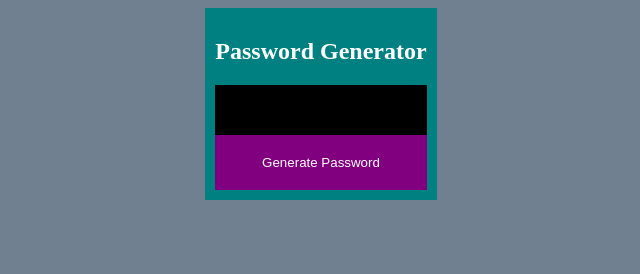
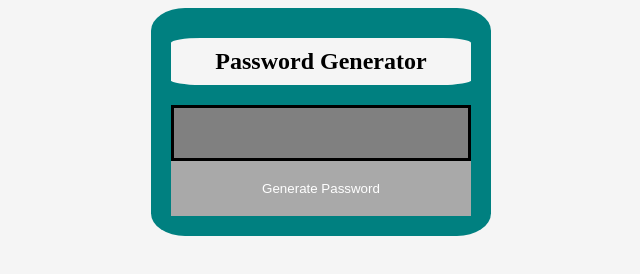
Before and after one commit to marimartin/password-generator, a plain HTML site: page index.html in a window 1280 px wide. Shown: the whole page, without its empty margins (319-959 px from the left). Drawn offline with Linux system fonts and the light colour scheme.

Commit message:
changed css and added commentary

```diff
--- a/style.css
+++ b/style.css
@@ -1,35 +1,49 @@
-* {
-  box-sizing: border-box;
-}
 
 body {
-  background-color: slategray;
+  background-color: whitesmoke;
   color: white;
   display: flex;
   flex-direction: column;
   align-items: center;
 }
 
+/* Title */
+h2 {
+  text-align: center;
+  background-color: whitesmoke;
+  color: black;
+  padding: 10px;
+  border-radius: 10%;
+}
+
+/* Main Container */
 .container {
   background-color: teal;
-  padding: 10px;
+  padding: 10px 20px 20px;
+  width: 300px;
   max-width: 80%;
+  border-radius: 10%;
 }
 
+/* Result Display */
 .result-container {
-  background-color: black;
+  background-color: grey;
   display: flex;
   justify-content: flex-start;
   align-items: center;
   position: relative;
   height: 50px;
+  border-style: solid;
+  border-color: black;
 }
 
+
+/* Generate Button */
 .btn {
   border: none;
   color: white;
   margin-top: 20;
-  background-color: purple;
+  background-color: darkgrey;
 }
 
 .btn-large {
```
